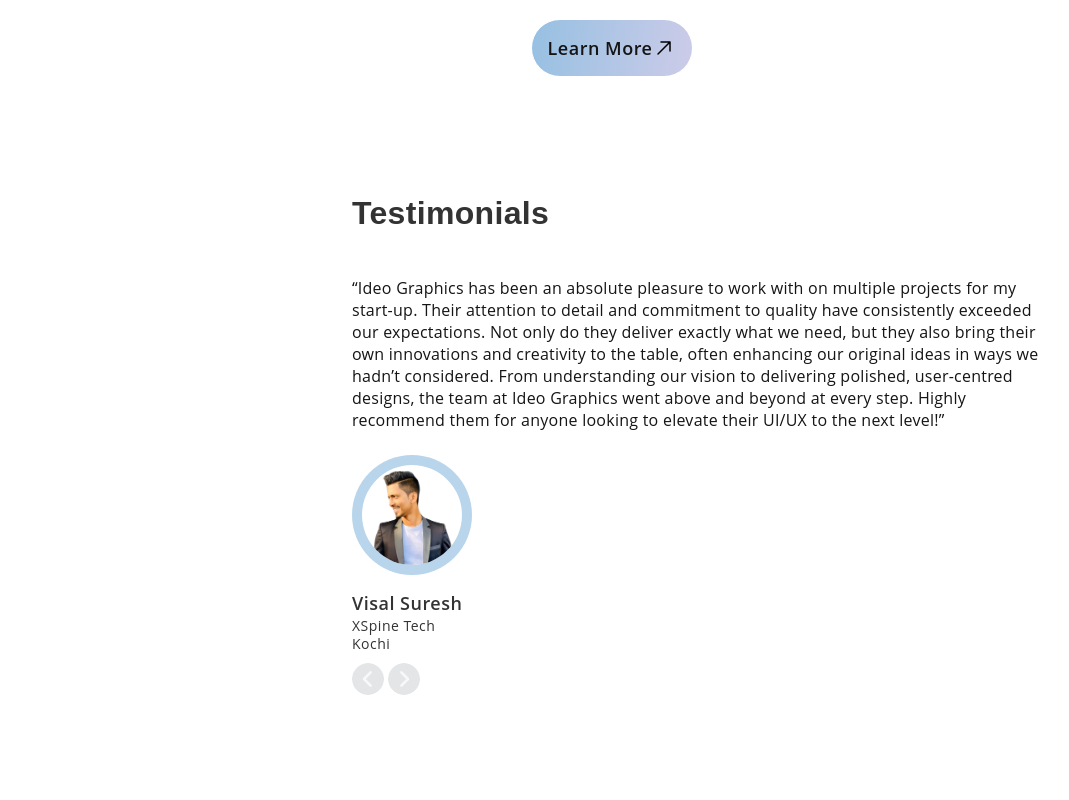
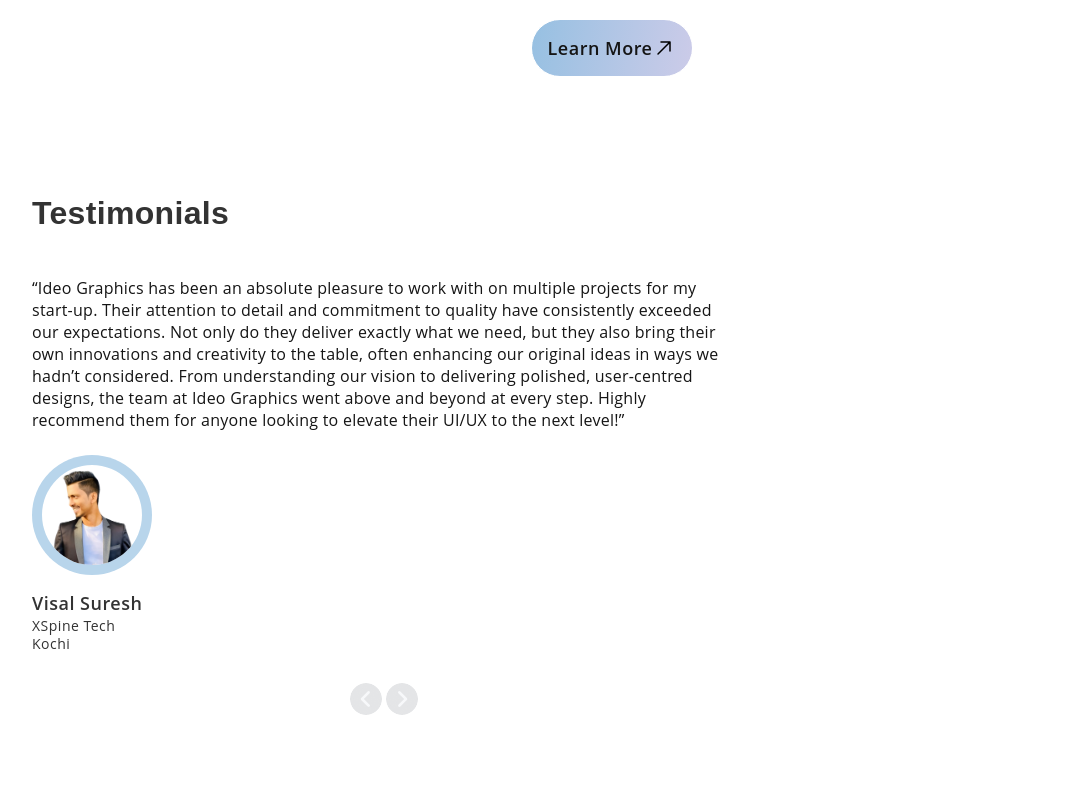
Before and after one commit to ideoguru/ideogfx.com, a Next.js app: page / in a window 1280 px wide. Shown: the part 2680-3480 px from the top of the page, without its empty margins (28-1097 px from the left). Built offline with nearby package versions, Linux system fonts and the light colour scheme.

Commit message:
testimonial section design fix

```diff
--- a/src/styles/HomePageTestimonials.module.css
+++ b/src/styles/HomePageTestimonials.module.css
@@ -4,14 +4,14 @@
   position: relative;
   display: flex;
   flex-direction: column;
-    align-items: flex-start; /* Align to the left */
-    justify-content: flex-start;
-    padding: 56px 20px 56px 380px; /* Adjusted padding to align with Case Studies */
+  align-items: center; /* Center align horizontally */
+  justify-content: center; /* Center align vertically */
+  padding: 56px 20px; /* Adjusted padding for better spacing */
   box-sizing: border-box;
   text-align: left; /* Align text to the left */
   font-size: 32px;
   color: #333;
-    font-family: 'Poppins', sans-serif;
+  font-family: "Poppins", sans-serif;
 }
 
 .testmonialsContainer {
@@ -19,8 +19,8 @@
   max-width: 1160px; /* Added max-width for better responsiveness */
   display: flex;
   flex-direction: column;
-    align-items: flex-start; /* Align to the left */
-    justify-content: flex-start;
+  align-items: flex-start; /* Align container content to the left */
+  justify-content: center; /* Center align vertically */
   gap: 40px; /* Reduced gap for smaller screens */
 }
 
@@ -34,6 +34,7 @@
 }
 
 .testimonialTitle {
+  width: 100%; /* Ensure it takes full width */
   display: flex;
   flex-direction: row;
   align-items: flex-start; /* Align to the left */
@@ -140,11 +141,13 @@
 }
 
 .btnPrevBtnNext {
+  width: 100%; /* Ensure it takes full width */
   display: flex;
   flex-direction: row;
   align-items: center; /* Center align buttons */
-    justify-content: flex-start; /* Align to the left */
+  justify-content: center; /* Center align buttons */
   gap: 4px;
+  margin-top: 20px; /* Add margin to separate from the content above */
 }
 
 .clientTestimonials {
@@ -157,7 +160,7 @@
   gap: 12px;
   font-size: 16px;
   color: #151515;
-    font-family: 'Open Sans', sans-serif;
+  font-family: "Open Sans", sans-serif;
 }
 
 /* Responsive styles */
```
Lines whose indentation alone changed are shown as unchanged.
